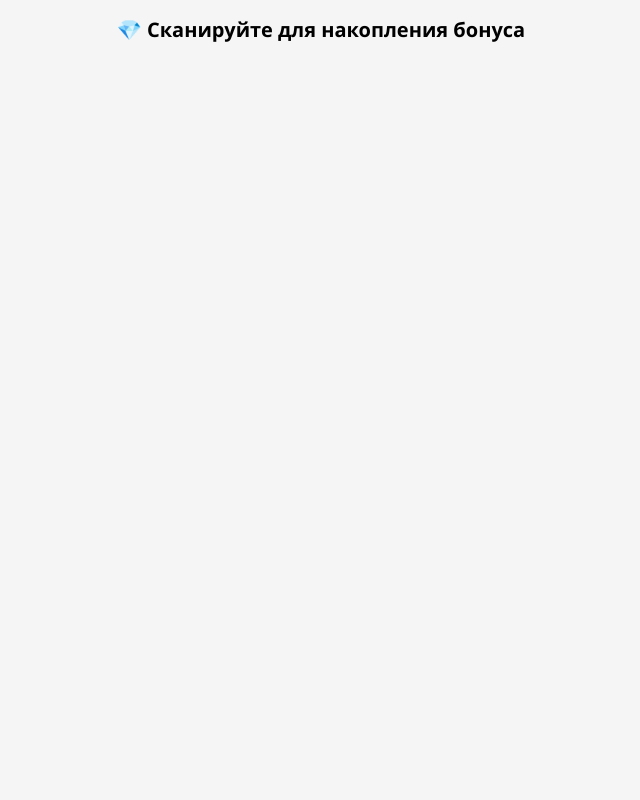
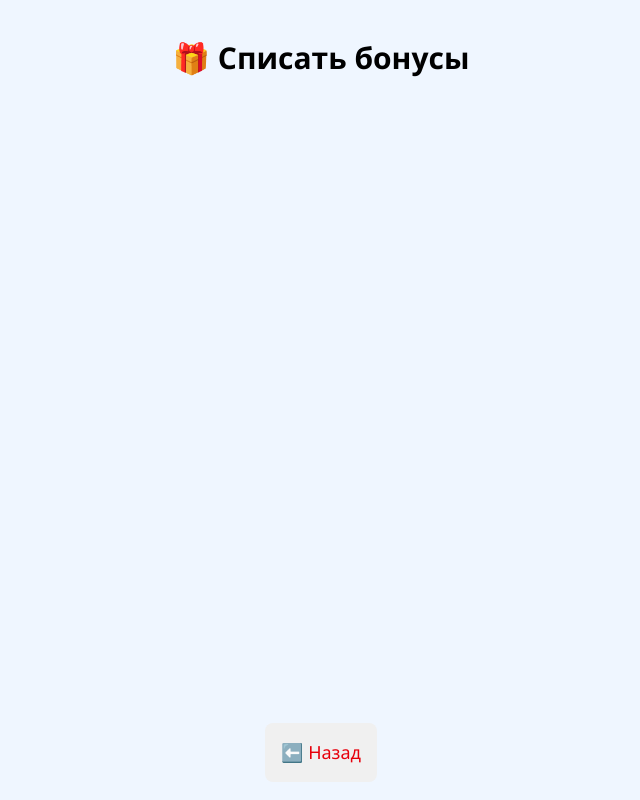
Before and after one commit to Poco-dev/project, a Vue app: page /spend in a window 1280 px wide. Shown: the whole page, without its empty margins (319-959 px from the left). Built offline with nearby package versions, Linux system fonts and the light colour scheme.

Commit message:
spendBonus

```diff
--- a/package.json
+++ b/package.json
@@ -13,6 +13,7 @@
   },
   "dependencies": {
     "@tailwindcss/vite": "^4.1.11",
+    "axios": "^1.11.0",
     "qrcode": "^1.5.4",
     "qrcode.vue": "^3.6.0",
     "tailwindcss": "^4.1.11",
--- a/src/views/SpendBonus.vue
+++ b/src/views/SpendBonus.vue
@@ -1,10 +1,93 @@
+<template>
+    <div class="profile flex flex-col items-center justify-between min-h-screen bg-blue-50">
+        <h1 class="text-3xl font-bold mb-6 pt-10">🎁 Списать бонусы</h1>
+
+        <div v-if="user" class="info text-lg bg-white shadow-md p-6 rounded-xl w-80 flex flex-col items-center">
+            <input v-model="promoCode" placeholder="Введите промокод" class="w-full p-2 border rounded mb-4" />
+            <button @click="sendPromoCode" class="bg-red-500 text-white px-4 py-2 rounded hover:bg-red-600">
+                Списать по промокоду
+            </button>
+
+            <div v-if="qrDataUrl" class="mt-6">
+                <img :src="qrDataUrl" alt="QR Code" class="w-40 h-40 mx-auto" />
+                <p class="text-sm mt-2 text-gray-600">Покажите этот QR-код на кассе</p>
+            </div>
+
+            <p v-if="message" class="text-sm mt-4 text-green-700">{{ message }}</p>
+        </div>
+
+        <router-link to="/" class="mt-6 text-red-600 menu-item">⬅️ Назад</router-link>
+    </div>
+</template>
+
 <script>
+import QRCode from "qrcode";
+import axios from "axios";
 
+export default {
+    data() {
+        return {
+            user: null,
+            qrDataUrl: "",
+            promoCode: "",
+            message: "",
+        };
+    },
+    mounted() {
+        const tg = window.Telegram?.WebApp;
+
+        if (tg?.initDataUnsafe?.user) {
+            this.user = tg.initDataUnsafe.user;
+
+            const payload = {
+                action: "spend_bonus",
+                userId: this.user.id,
+            };
+
+            QRCode.toDataURL(JSON.stringify(payload))
+                .then((url) => {
+                    this.qrDataUrl = url;
+                })
+                .catch((err) => {
+                    console.error("Ошибка генерации QR:", err);
+                });
+        }
+    },
+    methods: {
+        async sendPromoCode() {
+            try {
+                const response = await axios.post("http://localhost:3000/api/spend-bonus", {
+                    userId: this.user.id,
+                    promoCode: this.promoCode,
+                });
+
+                if (response.data.success) {
+                    this.message = `✅ Списано! Осталось бонусов: ${response.data.bonuses}`;
+                } else {
+                    this.message = `❌ Ошибка: ${response.data.error}`;
+                }
+            } catch (err) {
+                this.message = "❌ Ошибка при списании бонусов";
+                console.error(err);
+            }
+        },
+    },
+};
 </script>
 
-<template>
-    <div class="p-4 text-center">
-        <h2 class="text-xl font-bold mb-4">💎 Сканируйте для накопления бонуса</h2>
-        <canvas ref="qr"></canvas>
-    </div>
-</template>
+<style scoped>
+.menu-item {
+    display: block;
+    padding: 16px;
+    margin: 18px 0;
+    background: #f0f0f0;
+    text-align: center;
+    font-size: 18px;
+    border-radius: 8px;
+    transition: background 0.2s;
+}
+
+.menu-item:hover {
+    background: #e0e0e0;
+}
+</style>
```
Also changed, not shown: 1 other file (tests, documents, lock files or other folders).
